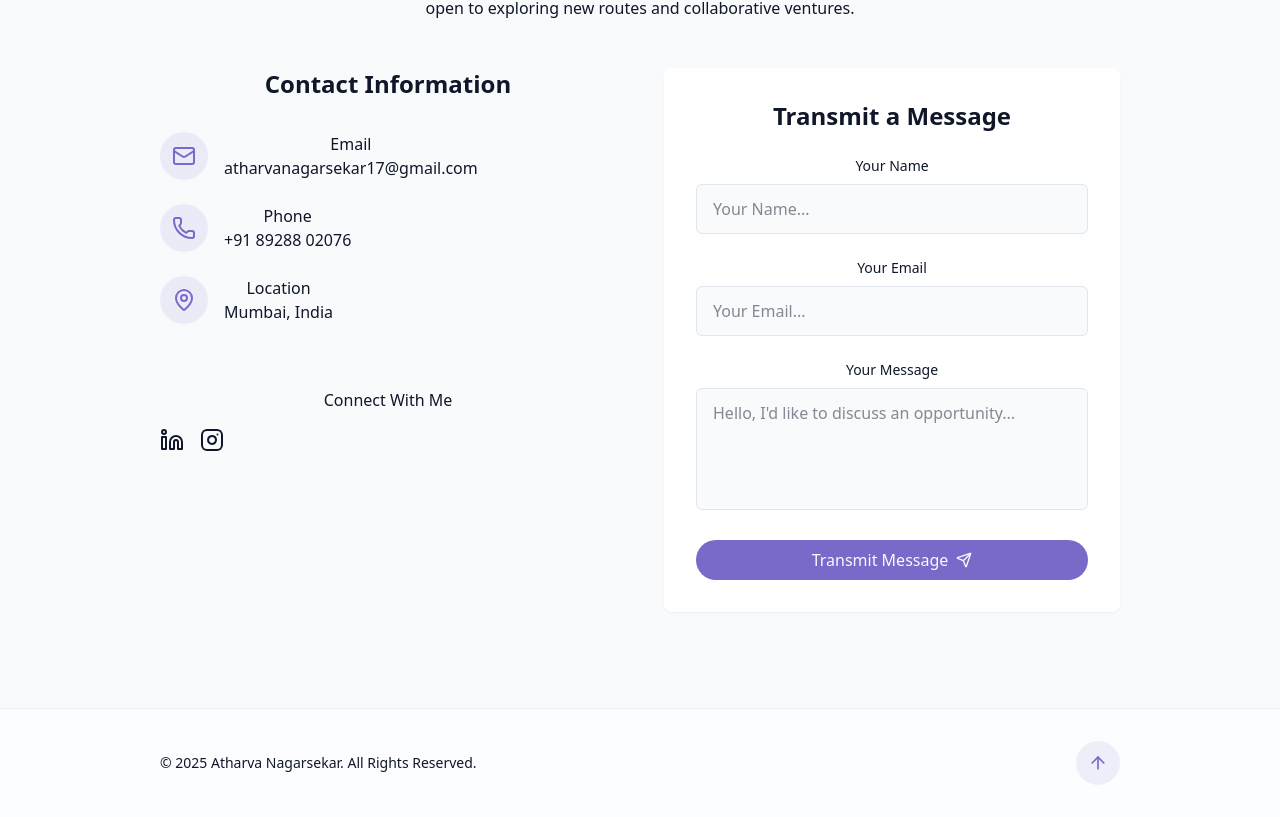
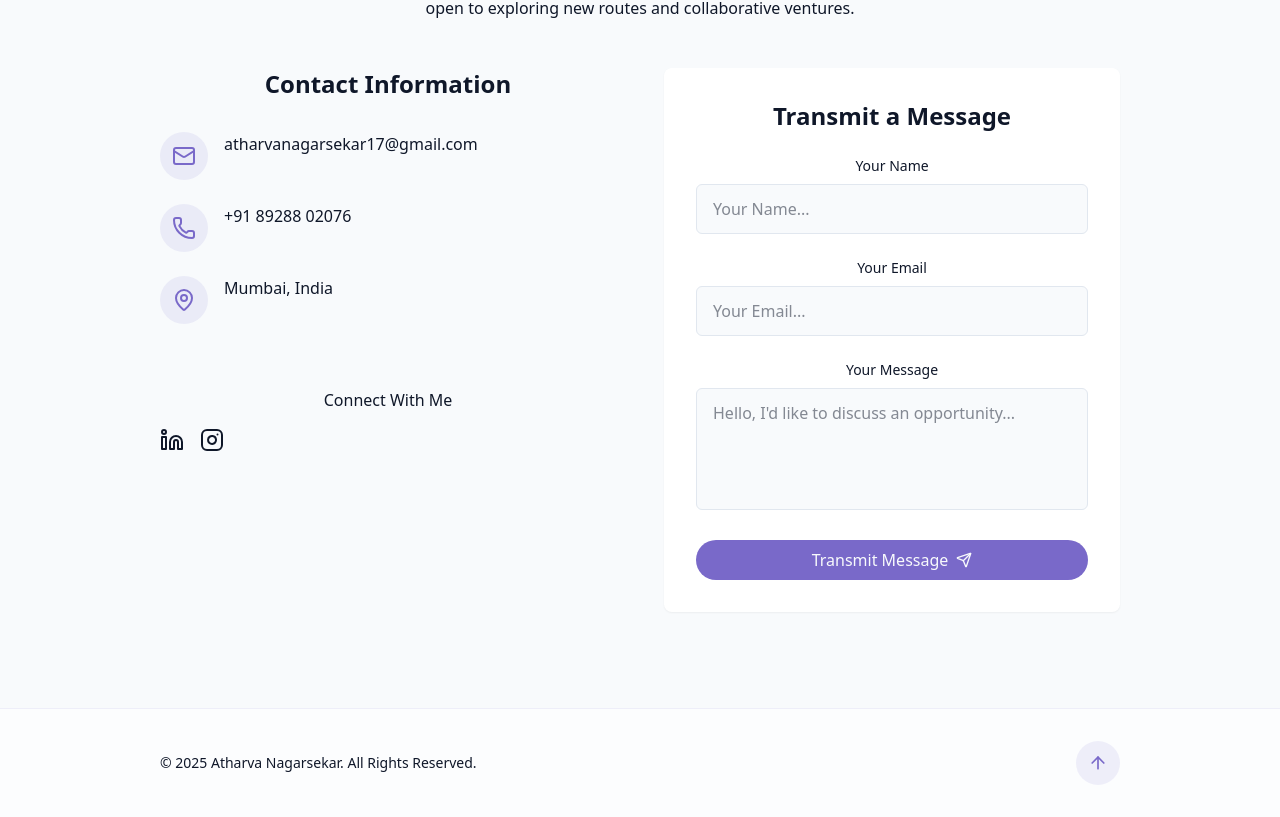
Before and after one commit to AtharvaNagarsekar/Portfolio, a React (Vite) app: page / in a window 1280 px wide. Shown: the part 4712-5529 px from the top of the page. Built offline with nearby package versions, Linux system fonts and the light colour scheme.

Commit message:
Update ContactSection.jsx

```diff
--- a/src/components/ContactSection.jsx
+++ b/src/components/ContactSection.jsx
@@ -76,7 +76,6 @@ export const ContactSection = () => {
                   <Mail className="h-6 w-6 text-primary" />
                 </div>
                 <div>
-                  <h4 className="font-medium">Email</h4>
                   <a
                     href="mailto:atharvanagarsekar17@gmail.com"
                     className="text-muted-foreground hover:text-primary transition-colors"
@@ -92,7 +91,6 @@ export const ContactSection = () => {
                   <Phone className="h-6 w-6 text-primary" />
                 </div>
                 <div>
-                  <h4 className="font-medium">Phone</h4>
                   <a
                     href="tel:+918928802076"
                     className="text-muted-foreground hover:text-primary transition-colors"
@@ -108,7 +106,6 @@ export const ContactSection = () => {
                   <MapPin className="h-6 w-6 text-primary" />
                 </div>
                 <div>
-                  <h4 className="font-medium">Location</h4>
                   <p className="text-muted-foreground">Mumbai, India</p>
                 </div>
               </div>
```
